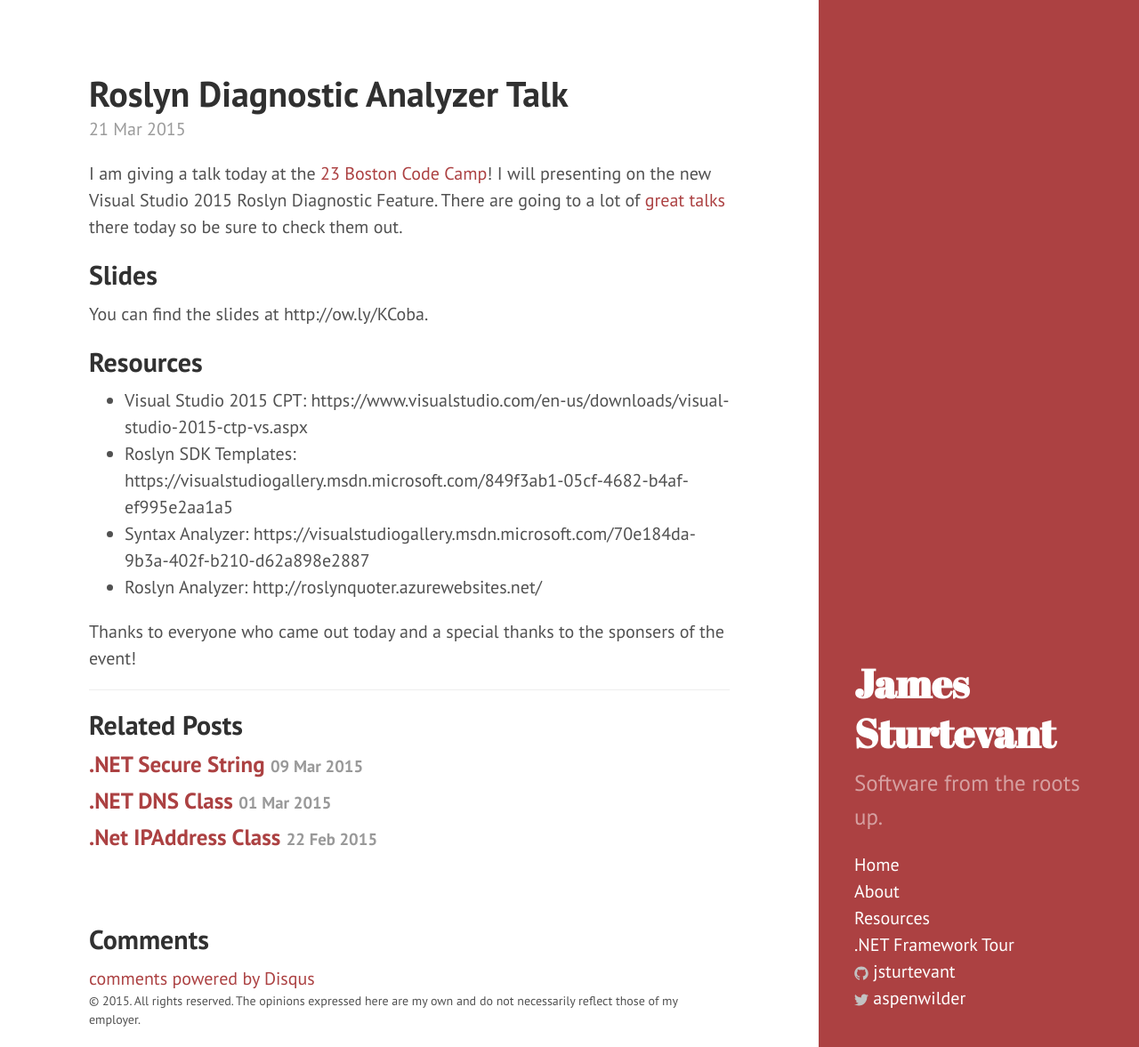
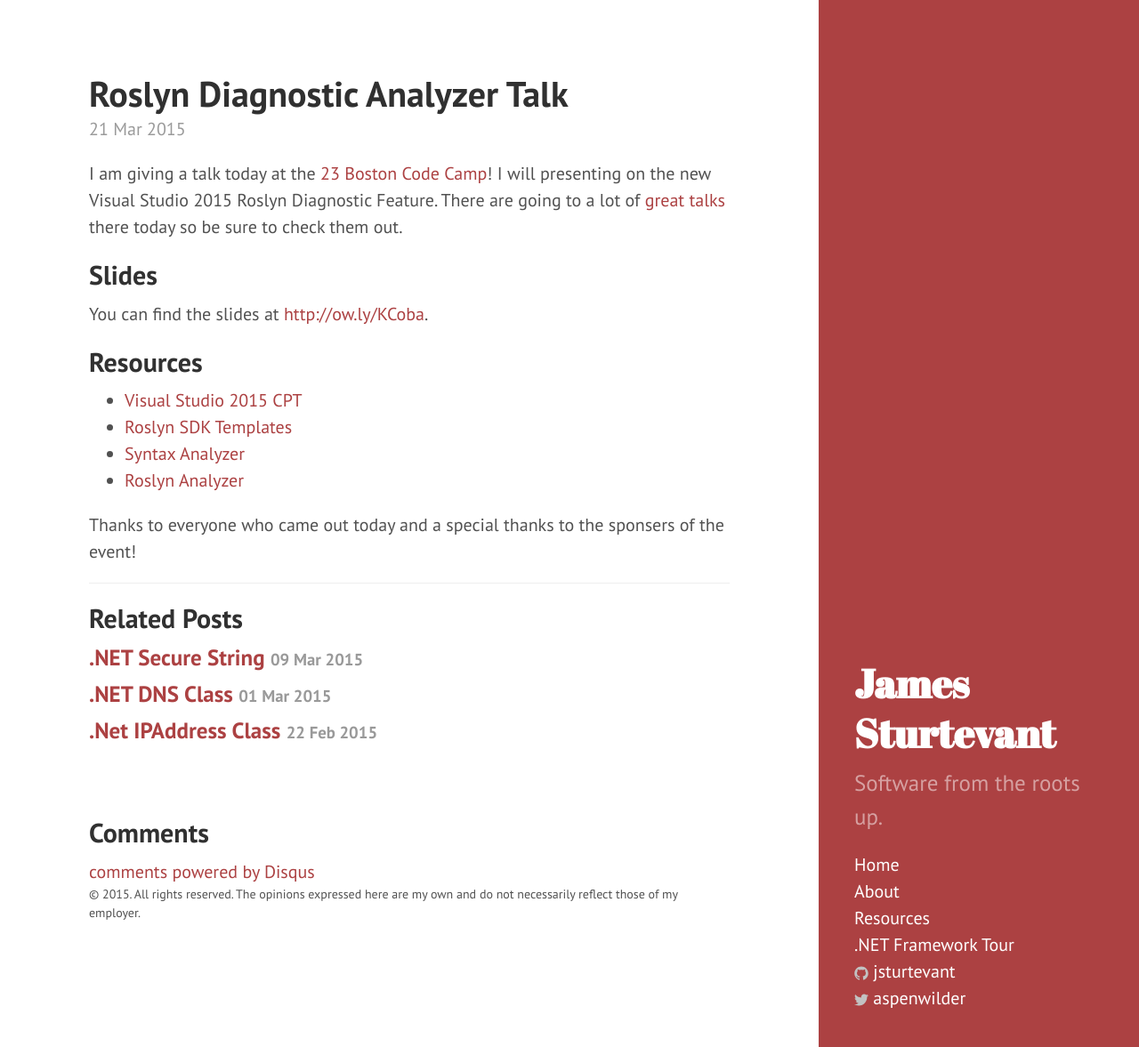
Before and after one commit to jsturtevant/jsturtevant.github.io, a Jekyll site: the page built from _posts/2015-03-21-Roslyn-Diagnostic-Talk.markdown, in a window 1280 px wide and 1177 px high. Shown: the whole window at 89% size. Built offline with Jekyll 4.4.1, drawn with Linux system fonts in a browser that asks for light colours; Markdown is read by kramdown in place of the engine named in the settings; comment, search, counter and statistics services are not loaded; part of the change alters nothing that is shown.

Commit message:
Update 2015-03-21-Roslyn-Diagnostic-Talk.markdown

```diff
--- a/_posts/2015-03-21-Roslyn-Diagnostic-Talk.markdown
+++ b/_posts/2015-03-21-Roslyn-Diagnostic-Talk.markdown
@@ -11,12 +11,12 @@ categories:
 I am giving a talk today at the [23 Boston Code Camp](https://www.bostoncodecamp.com/)!  I will presenting on the new Visual Studio 2015 Roslyn Diagnostic Feature.  There are going to a lot of [great talks](https://www.bostoncodecamp.com/CC23/Schedule/Index) there today so be sure to check them out.
 
 ## Slides
-You can find the slides at http://ow.ly/KCoba.
+You can find the slides at [http://ow.ly/KCoba](http://ow.ly/KCoba).
 
 ## Resources
-- Visual Studio 2015 CPT: https://www.visualstudio.com/en-us/downloads/visual-studio-2015-ctp-vs.aspx
-- Roslyn SDK Templates: https://visualstudiogallery.msdn.microsoft.com/849f3ab1-05cf-4682-b4af-ef995e2aa1a5
-- Syntax Analyzer: https://visualstudiogallery.msdn.microsoft.com/70e184da-9b3a-402f-b210-d62a898e2887
-- Roslyn Analyzer: http://roslynquoter.azurewebsites.net/
+- [Visual Studio 2015 CPT](https://www.visualstudio.com/en-us/downloads/visual-studio-2015-ctp-vs.aspx)
+- [Roslyn SDK Templates](https://visualstudiogallery.msdn.microsoft.com/849f3ab1-05cf-4682-b4af-ef995e2aa1a5)
+- [Syntax Analyzer](https://visualstudiogallery.msdn.microsoft.com/70e184da-9b3a-402f-b210-d62a898e2887)
+- [Roslyn Analyzer](http://roslynquoter.azurewebsites.net/)
 
 Thanks to everyone who came out today and a special thanks to the sponsers of the event!
```
